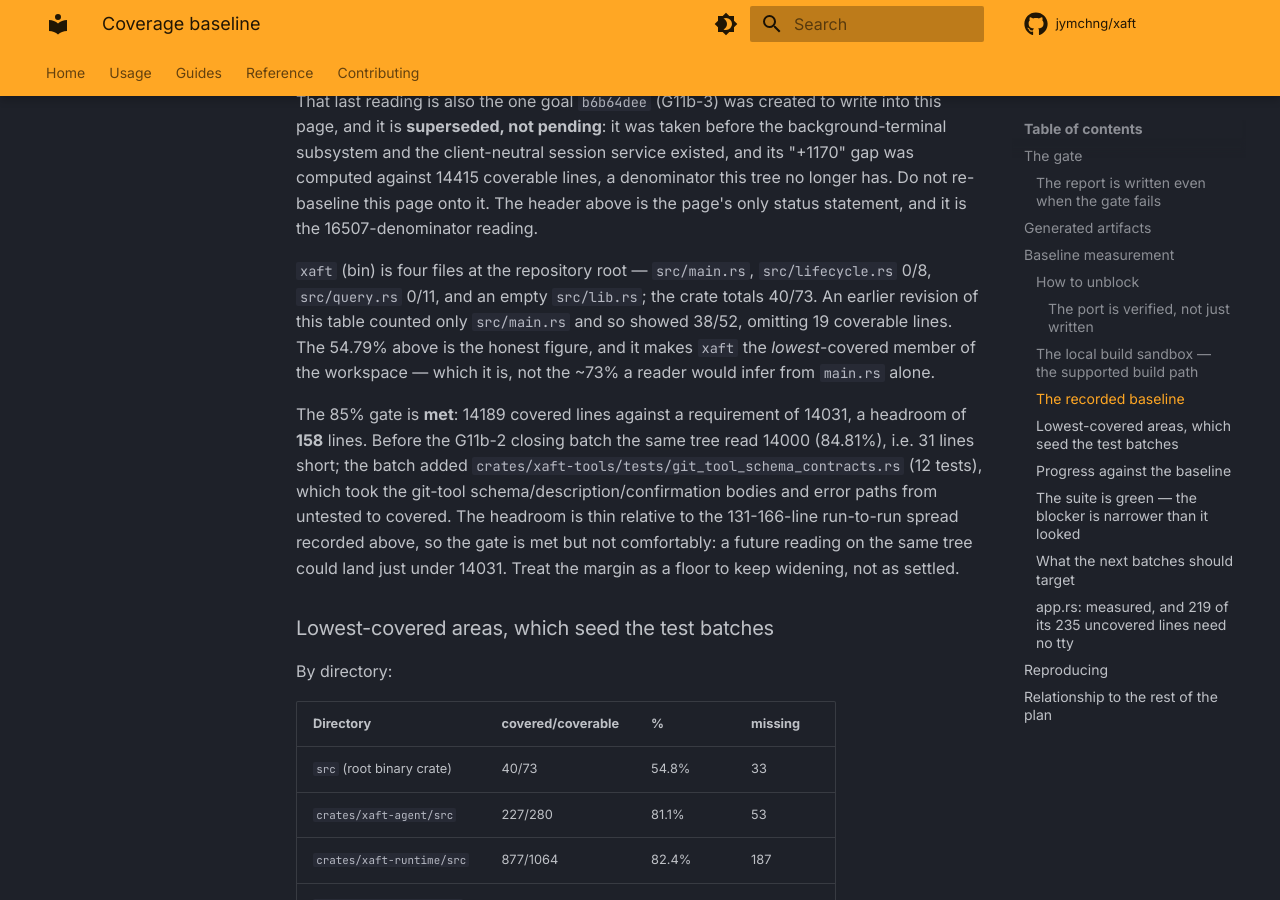
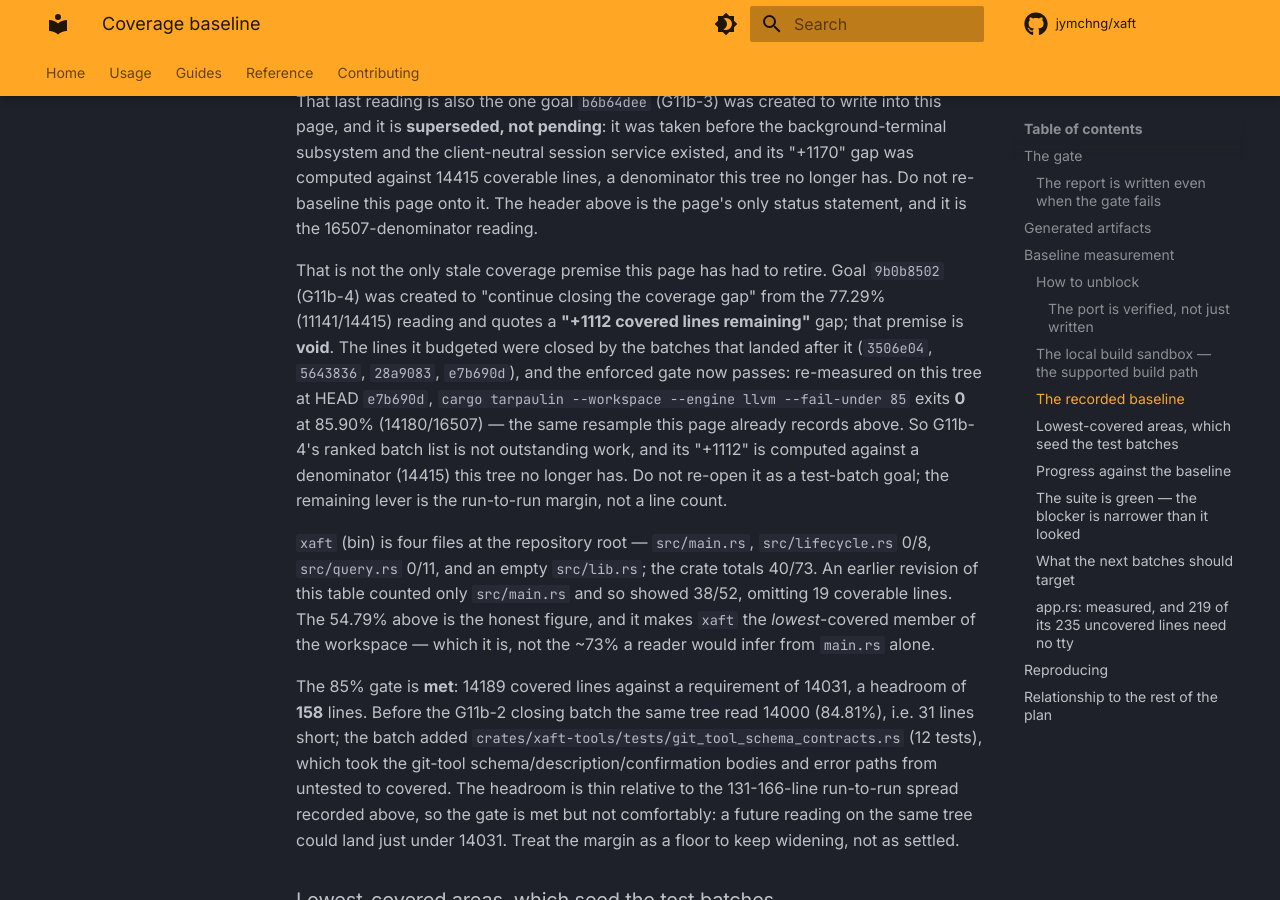
Before and after one commit to jymchng/xaft, an MkDocs documentation site: the page built from docs/coverage-baseline.md, in a window 1280 px wide and 900 px high, scrolled down 10464 px. Built offline with MkDocs 1.6.1 and Material for MkDocs 9.7.7, drawn with Linux system fonts in a browser that asks for light colours; comment, search, counter and statistics services are not loaded.

Commit message:
docs(coverage): retire G11b-4's superseded 77.29%/+1112 premise
Goal `9b0b8502` (G11b-4) was created to continue closing the coverage gap
from the 77.29% (11141/14415) reading and quotes a "+1112 covered lines
remaining" gap. That premise is void: the batches that landed after it
(3506e04, 5643836, 28a9083, e7b690d) closed the lines, and the enforced gate
now passes.

Re-measured on this tree at HEAD e7b690d with the build sandbox engaged and
TMPDIR=/var/tmp/xaft-test, after `rm -f tarpaulin-report.json`:

  cargo tarpaulin --workspace --engine llvm --timeout 300 --skip-clean \
      --fail-under 85 --out Json
  -> exit 0, 85.90% coverage, 14180/16507 lines covered
     (requirement ceil(0.85 * 16507) = 14031; headroom 149)

  cargo test --workspace
  -> exit 0, 2954 passed / 0 failed / 9 ignored across 106 binaries

The fresh reading is the same 14180/16507 resample this page already
records, so the per-crate and per-file tables need no churn; they match the
measurement within the documented 131-166-line run-to-run spread.

Records the supersession in the doc the goal's own TEST clause names, the
same way e7b690d retired G11b-3's 76.89% premise, so a later pass does not
re-derive the batch list. No parity row status changes; no crates/ change.

```diff
--- a/docs/coverage-baseline.md
+++ b/docs/coverage-baseline.md
@@ -458,6 +458,18 @@ lines, a denominator this tree no longer has. Do not re-baseline this page
 onto it. The header above is the page's only status statement, and it is the
 16507-denominator reading.
 
+That is not the only stale coverage premise this page has had to retire. Goal
+`9b0b8502` (G11b-4) was created to "continue closing the coverage gap" from the
+77.29% (11141/14415) reading and quotes a **"+1112 covered lines remaining"**
+gap; that premise is **void**. The lines it budgeted were closed by the batches
+that landed after it (`3506e04`, `5643836`, `28a9083`, `e7b690d`), and the
+enforced gate now passes: re-measured on this tree at HEAD `e7b690d`,
+`cargo tarpaulin --workspace --engine llvm --fail-under 85` exits **0** at
+85.90% (14180/16507) — the same resample this page already records above. So
+G11b-4's ranked batch list is not outstanding work, and its "+1112" is computed
+against a denominator (14415) this tree no longer has. Do not re-open it as a
+test-batch goal; the remaining lever is the run-to-run margin, not a line count.
+
 `xaft` (bin) is four files at the repository root — `src/main.rs`,
 `src/lifecycle.rs` 0/8, `src/query.rs` 0/11, and an empty `src/lib.rs`; the
 crate totals 40/73. An earlier revision of this table counted only
```
